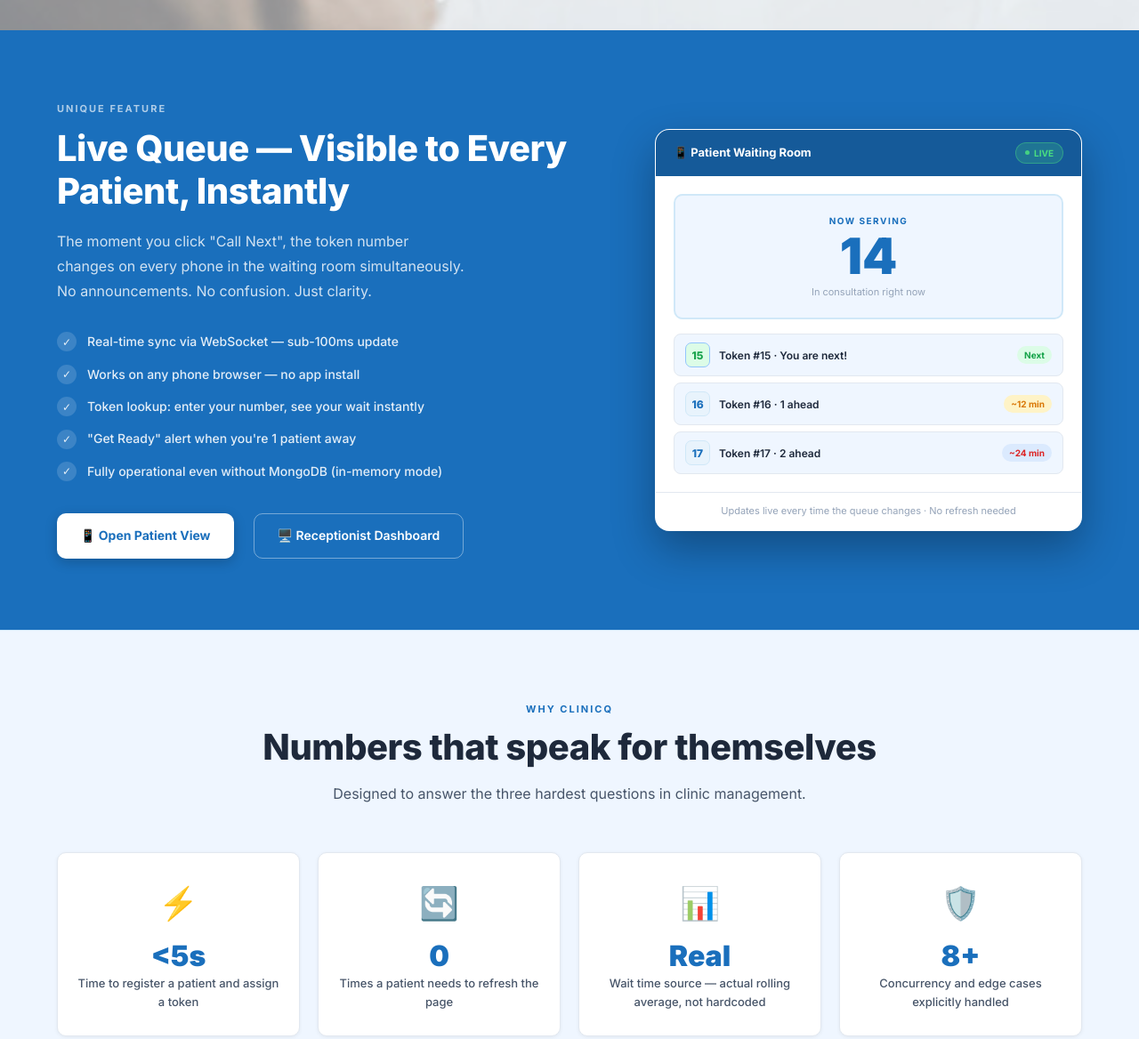
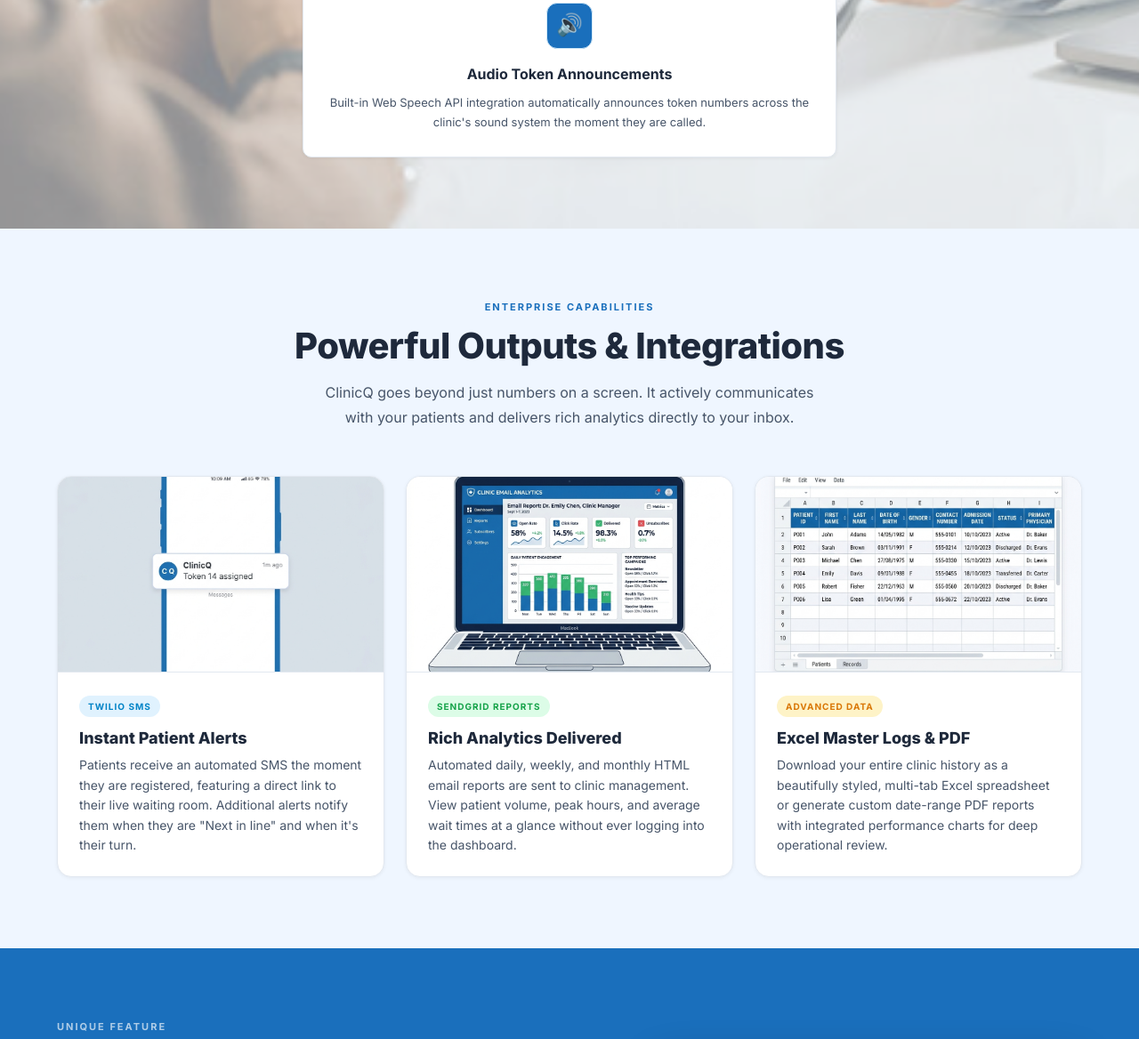
Before and after one commit to 77-Div-77/Clinic-Queue, a website: page public/index.html in a window 1280 px wide. Shown: the part 2980-4148 px from the top of the page at 89% size. Drawn offline with Linux system fonts and the light colour scheme.

Commit message:
feat(landing): Add Enterprise Integrations section with UI mockups and Audio feature card

```diff
--- a/public/index.html
+++ b/public/index.html
@@ -308,6 +308,23 @@
   .feature-card h3 { font-size: 16px; font-weight: 700; color: var(--text); margin-bottom: 8px; }
   .feature-card p  { font-size: 13px; color: var(--text-sec); line-height: 1.7; }
 
+  /* ─────────────────── INTEGRATIONS GRID ─────────────────── */
+  .integrations-grid { display: grid; grid-template-columns: repeat(3, 1fr); gap: 24px; margin-top: 52px; }
+  .integration-card {
+    background: #fff; border: 1px solid var(--border); border-radius: 16px;
+    overflow: hidden; box-shadow: var(--shadow-sm); transition: all 0.3s;
+    display: flex; flex-direction: column;
+  }
+  .integration-card:hover { transform: translateY(-4px); box-shadow: var(--shadow-lg); border-color: var(--blue-mid); }
+  .integration-img { width: 100%; height: 220px; object-fit: cover; border-bottom: 1px solid var(--border); }
+  .integration-body { padding: 24px; flex: 1; }
+  .integration-badge { display: inline-block; padding: 4px 10px; border-radius: 20px; font-size: 10px; font-weight: 700; text-transform: uppercase; letter-spacing: 1px; margin-bottom: 12px; }
+  .integration-badge.sms { background: #e0f2fe; color: #0284c7; }
+  .integration-badge.email { background: #dcfce7; color: #16a34a; }
+  .integration-badge.excel { background: #fef3c7; color: #d97706; }
+  .integration-card h3 { font-size: 18px; font-weight: 800; color: var(--text); margin-bottom: 8px; line-height: 1.3; }
+  .integration-card p { font-size: 14px; color: var(--text-sec); line-height: 1.6; }
+
   /* ─────────────────── LIVE QUEUE WIDGET ─────────────────── */
   .live-queue-section { background: var(--blue); padding: 80px 5vw; }
   .lqs-inner { max-width: 1200px; margin: 0 auto; display: grid; grid-template-columns: 1fr 480px; gap: 64px; align-items: center; }
@@ -497,6 +514,7 @@
     .nav-hamburger { display: flex; }
     .steps-grid { grid-template-columns: 1fr; }
     .features-grid { grid-template-columns: 1fr 1fr; }
+    .integrations-grid { grid-template-columns: 1fr; }
     .testimonials-grid { grid-template-columns: 1fr; }
     .stats-inner { grid-template-columns: repeat(2,1fr); gap: 20px; }
     .stat-box + .stat-box { border-left: none; }
@@ -794,6 +812,48 @@
         <div class="fc-icon red">📶</div>
         <h3>Auto-Reconnect on Network Loss</h3>
         <p>Socket.IO reconnects automatically on any network drop. Full queue state is delivered back within milliseconds of reconnecting.</p>
+      </div>
+      <div class="feature-card" style="grid-column: span 3; text-align: center; max-width: 600px; margin: 0 auto; display: flex; flex-direction: column; align-items: center;">
+        <div class="fc-icon blue" style="background: #1a6fbc; color: #fff;">🔊</div>
+        <h3>Audio Token Announcements</h3>
+        <p>Built-in Web Speech API integration automatically announces token numbers across the clinic's sound system the moment they are called.</p>
+      </div>
+    </div>
+  </div>
+</section>
+
+<!-- ── ADVANCED INTEGRATIONS ─────────────────────────────────── -->
+<section class="section section-bg" id="integrations">
+  <div class="section-inner">
+    <div class="section-head-center" data-fade>
+      <div class="section-label">Enterprise Capabilities</div>
+      <h2 class="section-title">Powerful Outputs & Integrations</h2>
+      <p class="section-sub">ClinicQ goes beyond just numbers on a screen. It actively communicates with your patients and delivers rich analytics directly to your inbox.</p>
+    </div>
+    <div class="integrations-grid" data-fade>
+      <div class="integration-card">
+        <img src="/feature_sms.png" alt="SMS Notifications Mockup" class="integration-img" />
+        <div class="integration-body">
+          <span class="integration-badge sms">Twilio SMS</span>
+          <h3>Instant Patient Alerts</h3>
+          <p>Patients receive an automated SMS the moment they are registered, featuring a direct link to their live waiting room. Additional alerts notify them when they are "Next in line" and when it's their turn.</p>
+        </div>
+      </div>
+      <div class="integration-card">
+        <img src="/feature_email.png" alt="Email Analytics Dashboard" class="integration-img" />
+        <div class="integration-body">
+          <span class="integration-badge email">SendGrid Reports</span>
+          <h3>Rich Analytics Delivered</h3>
+          <p>Automated daily, weekly, and monthly HTML email reports are sent to clinic management. View patient volume, peak hours, and average wait times at a glance without ever logging into the dashboard.</p>
+        </div>
+      </div>
+      <div class="integration-card">
+        <img src="/feature_excel.png" alt="Excel Export Spreadsheet" class="integration-img" />
+        <div class="integration-body">
+          <span class="integration-badge excel">Advanced Data</span>
+          <h3>Excel Master Logs & PDF</h3>
+          <p>Download your entire clinic history as a beautifully styled, multi-tab Excel spreadsheet or generate custom date-range PDF reports with integrated performance charts for deep operational review.</p>
+        </div>
       </div>
     </div>
   </div>
```
Also changed, not shown: public/feature_email.png (added), public/feature_excel.png (added), public/feature_sms.png (added).
